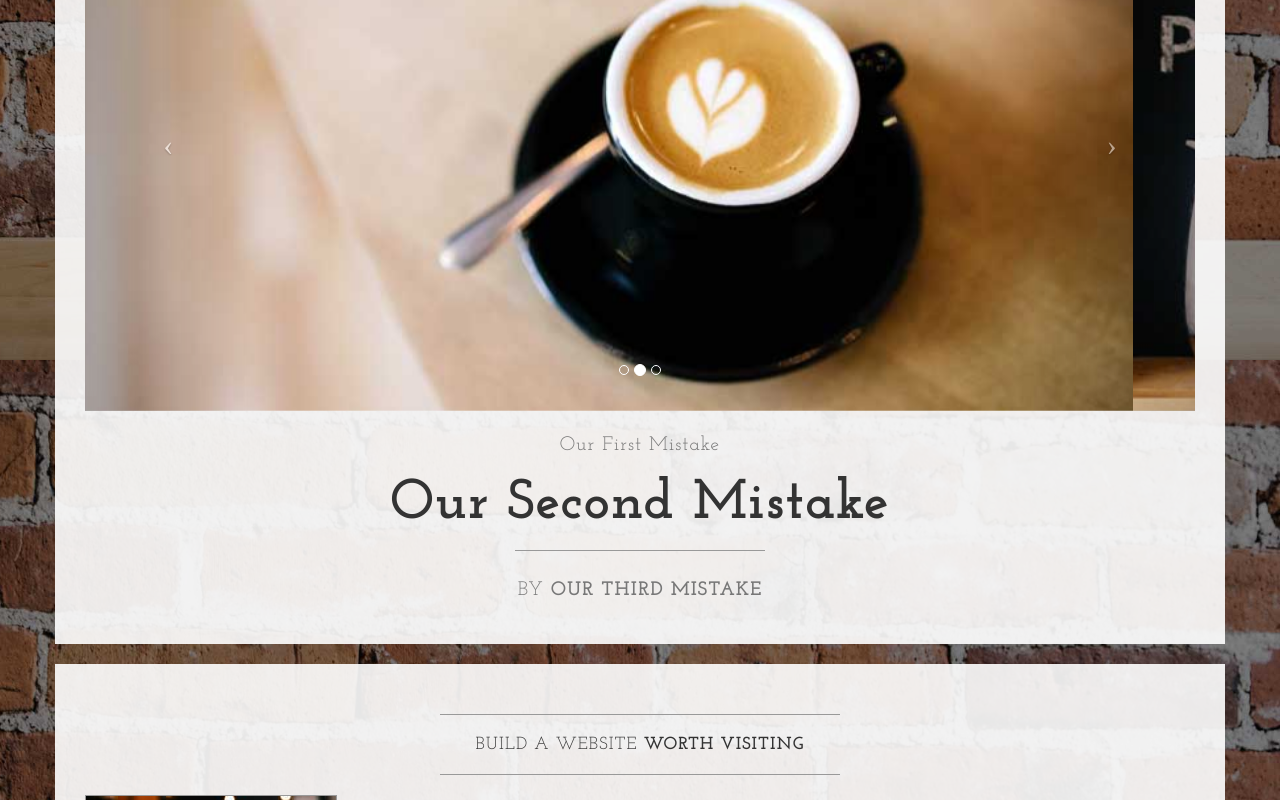
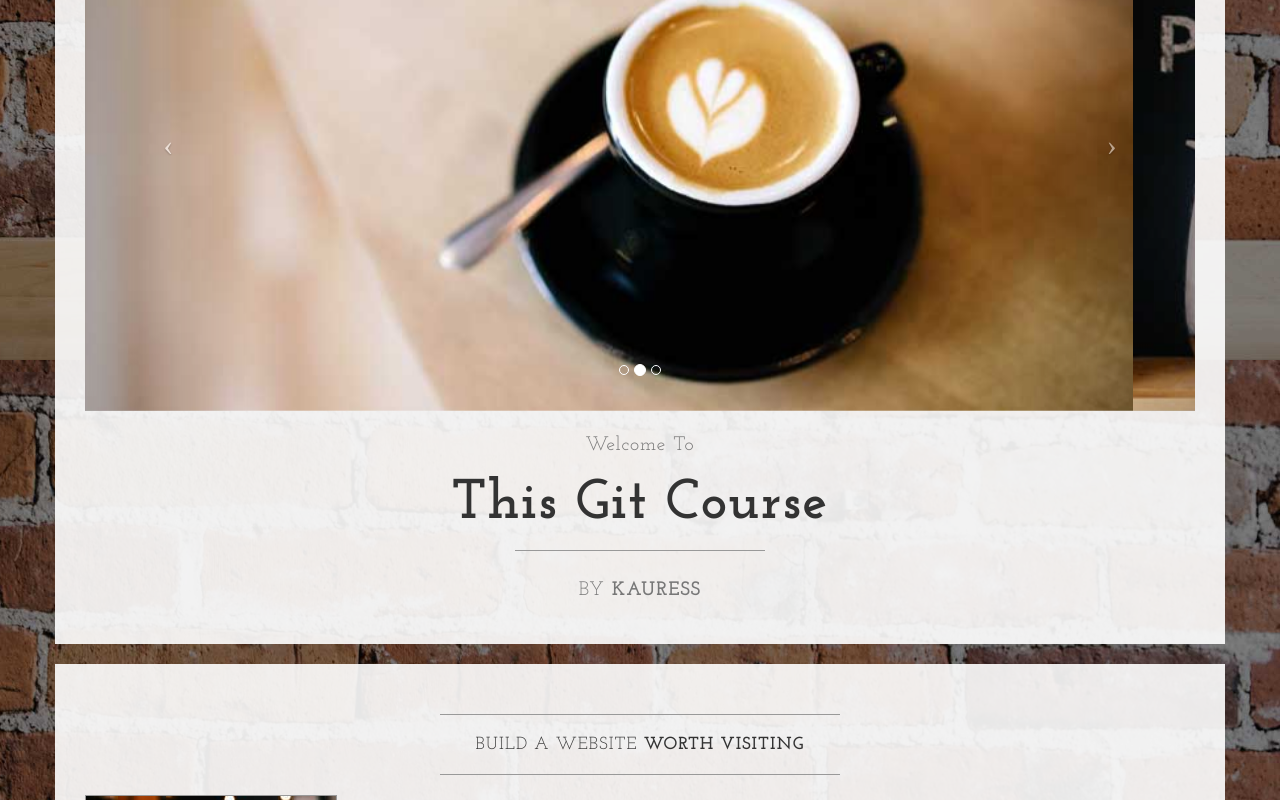
Before and after one commit to peteunited/git_course, a plain HTML site: page index.html in a window 1280 px wide. Shown: the part 440-1240 px from the top of the page. Drawn offline with nearby package versions, Linux system fonts and the light colour scheme.

Commit message:
Revert "commiting our third mistake we left the other 2 in place"
This reverts commit 7614b96906b2e3953c5efd00bb7dec69102e903f.

```diff
--- a/index.html
+++ b/index.html
@@ -106,13 +106,13 @@
                         </a>
                     </div>
                     <h2 class="brand-before">
-                        <small>Our first mistake</small>
+                        <small>Welcome to</small>
                     </h2>
-                    <h1 class="brand-name">Our second mistake</h1>
+                    <h1 class="brand-name">This Git course</h1>
                     <hr class="tagline-divider">
                     <h2>
                         <small>By
-                            <strong>Our third mistake</strong>
+                            <strong>Kauress</strong>
                         </small>
                     </h2>
                 </div>
```
